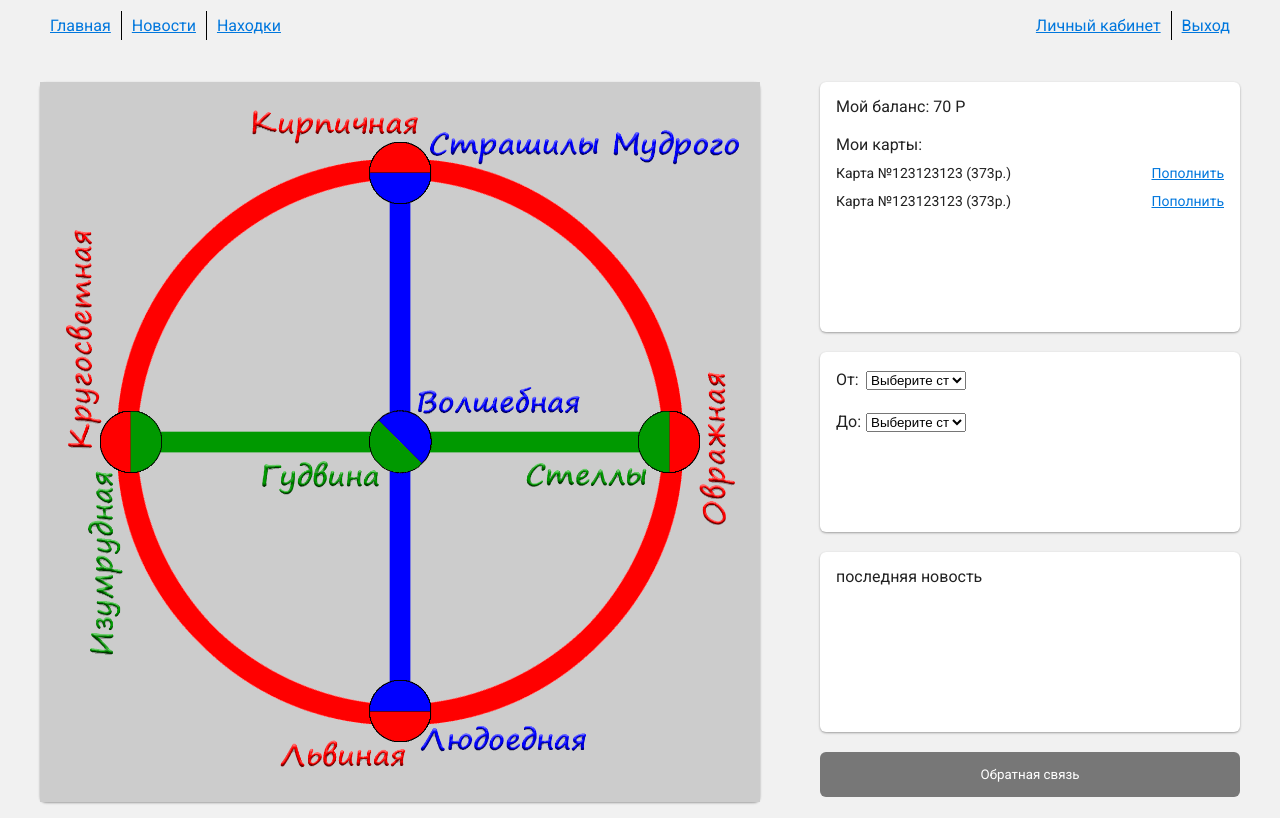
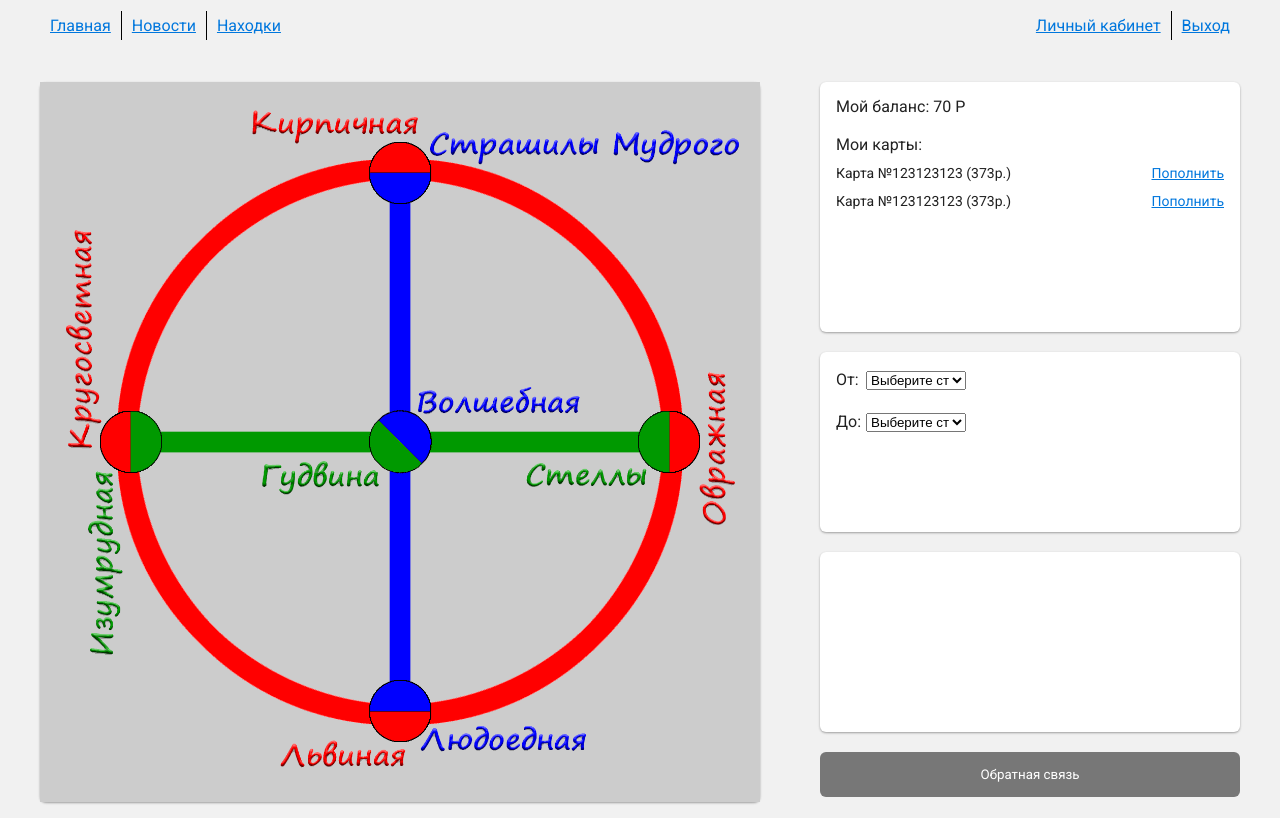
Before and after one commit to gromoff97/PIPcourse, an Angular app: page / in a window 1280 px wide. Built offline with nearby package versions, Linux system fonts and the light colour scheme; no server answers.

Commit message:
output is nicer

```diff
--- a/src/app/mainpage/mainpage.component.html
+++ b/src/app/mainpage/mainpage.component.html
@@ -43,11 +43,12 @@
             <select class="select-flex" (change)="selectorTwoChanged($event)">
               <option disabled selected value>Выберите станцию</option>
             </select>
-            <div id="pathres"></div>
+            <div>{{pathtime}}</div>
+            <div>{{path}}</div>
           </label>
         </div>
       </div>
-      <div id="lastnewspost" class="col-block news">последняя новость</div>
+      <div class="col-block news">{{lastPost}}</div>
       <button class="but" data-uk-modal="{target:'#feedback'}">Обратная связь</button>
     </div>
   </div>
--- a/src/app/mainpage/mainpage.component.ts
+++ b/src/app/mainpage/mainpage.component.ts
@@ -7,6 +7,10 @@ import { HttpClient } from '@angular/common/http';
   styleUrls: ['./mainpage.component.scss']
 })
 export class MainpageComponent implements OnInit {
+
+  lastPost: string;
+  pathtime: string;
+  path: string;
 
   _http: HttpClient;
   stationFrom: string = null;
@@ -20,7 +24,7 @@ export class MainpageComponent implements OnInit {
   fillLastNewsPost() {
     this._http.get('http://localhost:8080/course/api/news/all', { observe: 'response' })
     .subscribe(data => {
-      document.getElementById('lastnewspost').innerHTML = data.body[Object.keys(data.body).length - 1].content;
+      this.lastPost = data.body[Object.keys(data.body).length - 1].content;
     });
   }
 
@@ -50,9 +54,9 @@ export class MainpageComponent implements OnInit {
   }
 
   fillPathResult() {
-    const res = document.getElementById('pathres');
     if ( this.stationFrom === this.stationTo ) {
-      res.innerHTML = 'Пожалуйста, выберите разные станции';
+      this.pathtime = 'Пожалуйста, выберите разные станции';
+      this.path = '';
       return;
     }
 
@@ -75,9 +79,8 @@ export class MainpageComponent implements OnInit {
       const time = Object.values(data.body)[1];
       const min = Math.floor(time / 60);
       const sec = time - min * 60;
-      res.innerHTML = 'Время прибытия составляет ' + min + ':' + sec.toString().padStart(2, '0') + ' минут' +
-      ';<div>Добраться можно по следующему алгоритму : ' + Object.values(data.body)[0] + '</div>';
-      console.log(data);
+      this.pathtime = 'Время прибытия составляет ' + min + ':' + sec.toString().padStart(2, '0') + ' минут';
+      this.path = 'Добраться можно по следующему алгоритму : ' + Object.values(data.body)[0];
     });
 
   }
```
